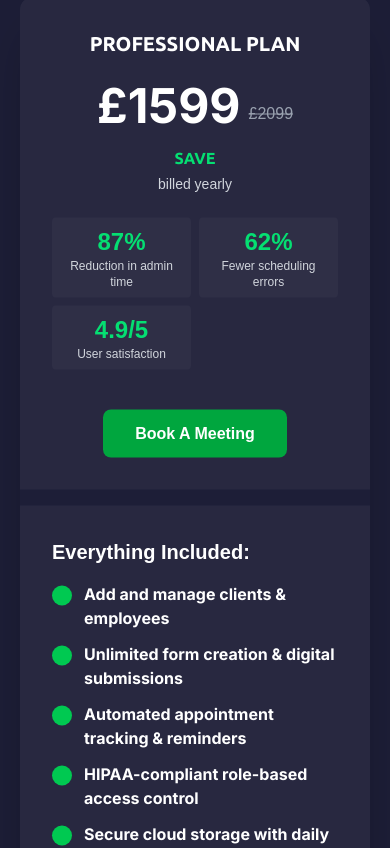
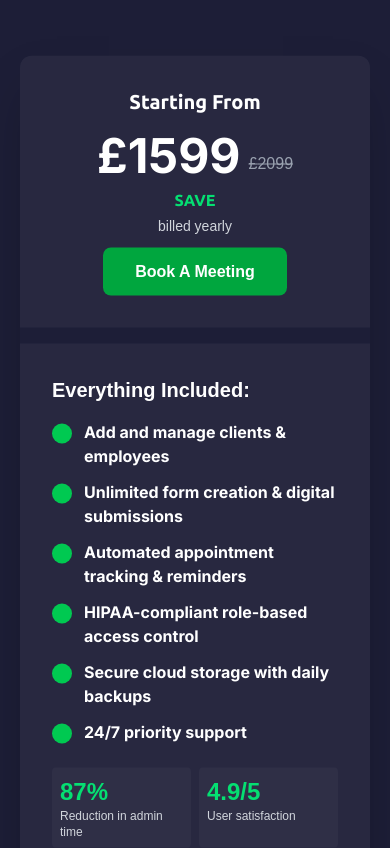
Before and after one commit to sohanthink/aviora, a Next.js app: page / in a window 390 px wide. Shown: the part 6040-6888 px from the top of the page. Built offline with nearby package versions, Linux system fonts and the light colour scheme.

Commit message:
pricing section

```diff
--- a/components/Navbar.jsx
+++ b/components/Navbar.jsx
@@ -31,7 +31,7 @@ const Navbar = () => {
     return (
         <nav className='w-full z-50 transition-all duration-300'>
             <div className="container mx-auto flex justify-between items-center px-4 py-4">
-                {/* Logo */}
+
                 <Link href="/" className="z-50">
                     <Image
                         src={logo}
@@ -43,19 +43,19 @@ const Navbar = () => {
                     />
                 </Link>
 
-                {/* Desktop Navigation */}
-                <div className="hidden md:flex items-center gap-10">
-                    <ul className="flex gap-8 font-medium">
+
+                <div className="hidden md:flex items-center justify-center gap-10">
+                    <ul className="flex gap-8">
                         {navItems.map((item) => (
                             <li key={item.id}>
-                                <a
+                                <Link
                                     href={item.href}
                                     onClick={(e) => handleNavClick(e, item.id)}
                                     className="text-white text-sm hover:text-green-400 duration-300 transition-all cursor-pointer"
                                     aria-label={item.label}
                                 >
                                     {item.label}
-                                </a>
+                                </Link>
                             </li>
                         ))}
                     </ul>
--- a/components/Pricing.jsx
+++ b/components/Pricing.jsx
@@ -23,7 +23,7 @@ const Pricing = () => {
         ],
         stats: [
             { value: '87%', label: 'Reduction in admin time' },
-            { value: '62%', label: 'Fewer scheduling errors' },
+            // { value: '62%', label: 'Fewer scheduling errors' },
             { value: '4.9/5', label: 'User satisfaction' }
         ]
     };
@@ -57,31 +57,24 @@ const Pricing = () => {
             <div className="container mx-auto max-w-6xl absolute top-[288%] md:top-[135%] left-1/2 transform -translate-x-1/2 -translate-y-1/2 p-5 md:p-0">
                 <div className="grid grid-cols-1 gap-4 md:grid-cols-3 rounded-xl overflow-hidden shadow-2xl">
                     <div className="bg-[#E4E4E40D] p-8 md:p-10 text-center text-white flex flex-col items-center justify-center">
-                        <h2 className="text-xl font-bold font-primary mb-2">PROFESSIONAL PLAN</h2>
-                        <div className="flex items-end justify-center space-x-2 my-4">
+                        <h2 className="text-xl font-bold font-primary mb-2">Starting From</h2>
+                        <div className="flex items-end justify-center space-x-2 my-2">
                             <span className="text-5xl font-bold font-secondary">£{pricingData.basePlan.price}</span>
                             <span className="text-gray-400 line-through pb-1">£{pricingData.basePlan.originalPrice}</span>
                         </div>
                         <span className='font-bold font-primary text-green-400'>SAVE {pricingData.savings}</span>
                         <span className='text-sm text-gray-300 mt-1'>billed {pricingData.basePlan.period}</span>
 
-                        <div className="mt-6 mb-4 grid grid-cols-2 gap-2 w-full">
-                            {pricingData.stats.map((stat, index) => (
-                                <div key={index} className="bg-[#ffffff08] p-2 rounded">
-                                    <div className="text-2xl font-bold text-green-400">{stat.value}</div>
-                                    <div className="text-xs text-gray-300">{stat.label}</div>
-                                </div>
-                            ))}
-                        </div>
+
 
                         <Link href={pricingData.basePlan.link}>
-                            <span className="mt-6 px-8 py-3 bg-green-600 hover:bg-green-700 rounded-lg font-bold transition-colors duration-300 inline-block">
+                            <span className="mt-3 px-8 py-3 bg-green-600 hover:bg-green-700 rounded-lg font-bold transition-colors duration-300 inline-block">
                                 {pricingData.basePlan.cta}
                             </span>
                         </Link>
                     </div>
 
-                    {/* Features Card */}
+
                     <div className='bg-[#E4E4E40D] p-8 md:p-10 text-white md:col-span-2'>
                         <h3 className="text-xl font-bold mb-4">Everything Included:</h3>
                         <ul className="space-y-3">
@@ -92,6 +85,14 @@ const Pricing = () => {
                                 </li>
                             ))}
                         </ul>
+                        <div className="mt-6 mb-4 grid grid-cols-2 gap-2 w-full">
+                            {pricingData.stats.map((stat, index) => (
+                                <div key={index} className="bg-[#ffffff08] p-2 rounded">
+                                    <div className="text-2xl font-bold text-green-400">{stat.value}</div>
+                                    <div className="text-xs text-gray-300">{stat.label}</div>
+                                </div>
+                            ))}
+                        </div>
 
                         <div className="mt-8 pt-5 border-t border-gray-700">
                             <p className="text-gray-300">
@@ -99,6 +100,7 @@ const Pricing = () => {
                             </p>
                         </div>
                     </div>
+
                 </div>
             </div>
         </section>
```
